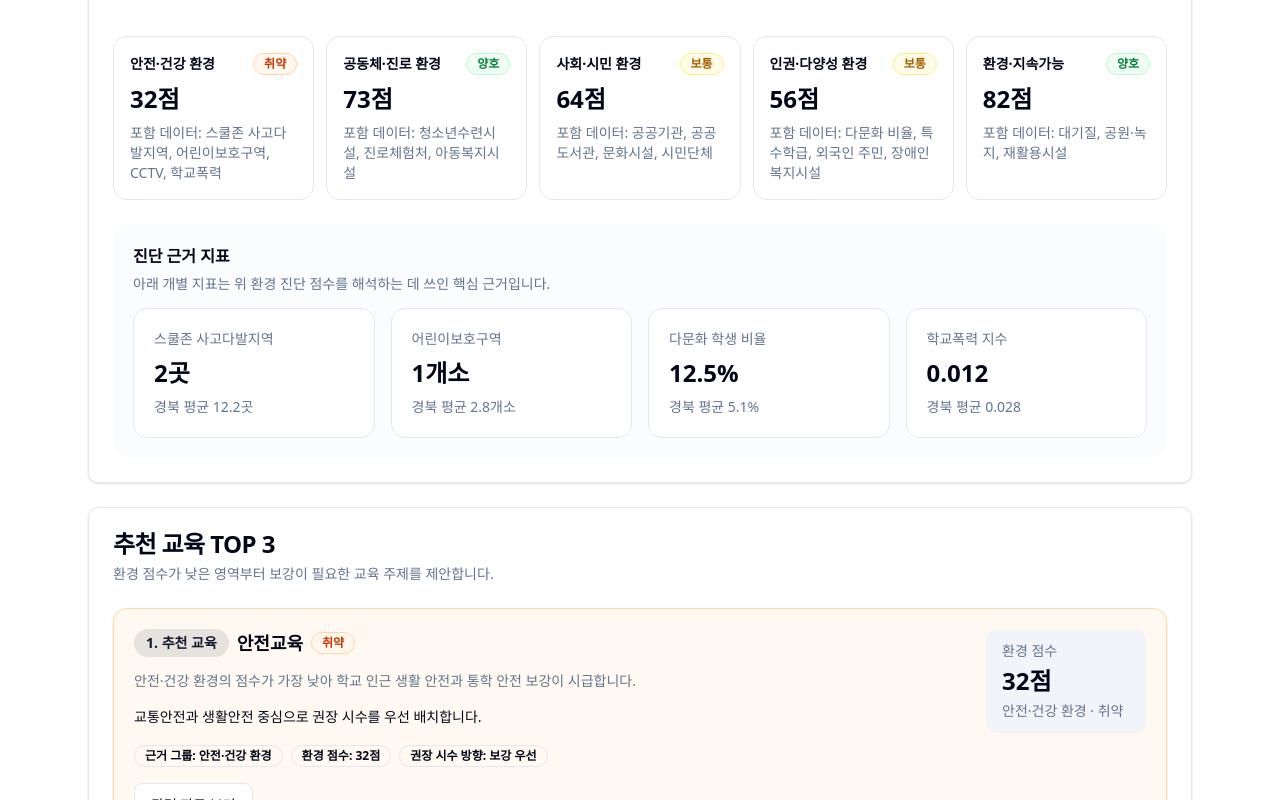
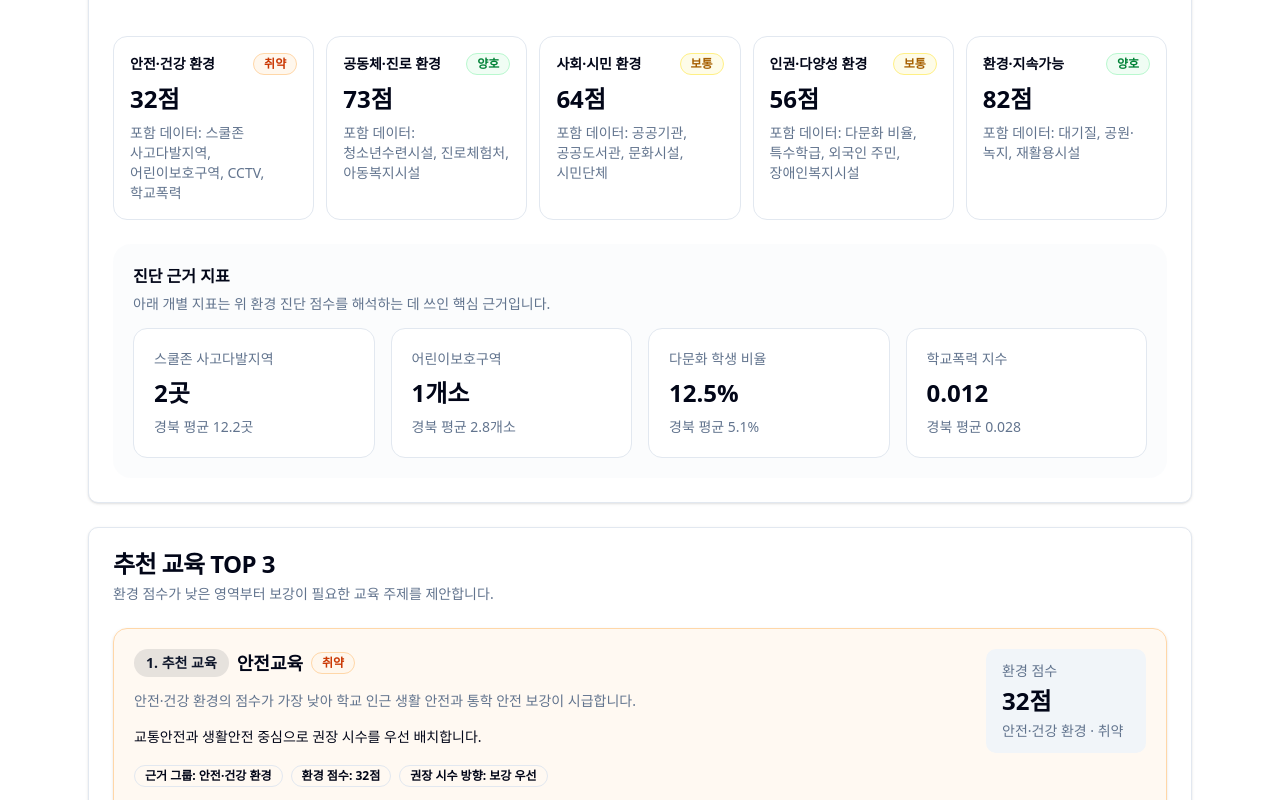
Before and after one commit to bin7335/beom, a Next.js app: page /school/sample-rural in a window 1280 px wide. Shown: the part 840-1640 px from the top of the page. Built offline with nearby package versions, Linux system fonts and the light colour scheme.

Commit message:
fix: prevent korean text from breaking awkwardly

```diff
--- a/src/app/globals.css
+++ b/src/app/globals.css
@@ -126,8 +126,19 @@
   }
   body {
     @apply bg-background text-foreground;
+    word-break: keep-all;
+    overflow-wrap: break-word;
+    line-break: strict;
   }
   html {
     @apply font-sans;
   }
 }
+
+@layer utilities {
+  .ko-keep {
+    word-break: keep-all;
+    overflow-wrap: break-word;
+    line-break: strict;
+  }
+}
--- a/src/app/layout.tsx
+++ b/src/app/layout.tsx
@@ -16,7 +16,7 @@ export default function RootLayout({
 }>) {
   return (
     <html lang="ko" className="h-full antialiased">
-      <body className="min-h-full bg-background text-foreground">
+      <body className="ko-keep min-h-full bg-background text-foreground">
         <RouteProgressBar />
         <div className="flex min-h-screen flex-col">
           <SiteHeader />
--- a/src/components/result/RadarChart.tsx
+++ b/src/components/result/RadarChart.tsx
@@ -134,13 +134,13 @@ export function RadarChart({
           {data.map((item) => (
             <div key={item.groupId} className="rounded-xl border p-4">
               <div className="flex items-center justify-between gap-3">
-                <div className="text-sm font-semibold">{item.group}</div>
+                <div className="ko-keep text-sm font-semibold">{item.group}</div>
                 <Badge className={getScoreState(item.score).badgeClassName}>
                   {getScoreState(item.score).label}
                 </Badge>
               </div>
               <div className="mt-2 text-2xl font-bold">{item.score}점</div>
-              <div className="mt-2 text-sm text-muted-foreground">
+              <div className="ko-keep mt-2 text-sm text-muted-foreground">
                 포함 데이터: {item.items.join(", ")}
               </div>
             </div>
@@ -160,14 +160,14 @@ export function RadarChart({
                 key={item.id}
                 className="rounded-xl border bg-background p-4 sm:p-5"
               >
-                <div className="text-sm text-muted-foreground">{item.label}</div>
+                <div className="ko-keep text-sm text-muted-foreground">{item.label}</div>
                 <div className="mt-2 text-2xl font-bold">
                   {Number.isNaN(item.value)
                     ? "데이터 없음"
                     : `${item.value}${item.unit ?? ""}`}
                 </div>
                 {item.description ? (
-                  <div className="mt-2 text-sm text-muted-foreground">
+                  <div className="ko-keep mt-2 text-sm text-muted-foreground">
                     {item.description}
                   </div>
                 ) : null}
--- a/src/components/result/RecommendationList.tsx
+++ b/src/components/result/RecommendationList.tsx
@@ -68,17 +68,17 @@ export function RecommendationList({
                     <span className="rounded-full bg-primary/10 px-3 py-1 text-sm font-bold text-primary">
                       {rec.rank}. 추천 교육
                     </span>
-                    <h3 className="text-base font-semibold sm:text-lg">{topic.name}</h3>
+                    <h3 className="ko-keep text-base font-semibold sm:text-lg">{topic.name}</h3>
                     <Badge className={state.className}>{state.label}</Badge>
                   </div>
-                  <p className="mb-3 text-sm leading-6 text-muted-foreground">
+                  <p className="ko-keep mb-3 text-sm leading-6 text-muted-foreground">
                     {rec.evidence}
                   </p>
-                  <p className="mb-4 text-sm leading-6">{rec.hoursRecommendation}</p>
+                  <p className="ko-keep mb-4 text-sm leading-6">{rec.hoursRecommendation}</p>
                   <div className="flex flex-wrap gap-2 text-sm">
-                    <Badge variant="outline">근거 그룹: {rec.groupLabel}</Badge>
+                    <Badge variant="outline" className="ko-keep">근거 그룹: {rec.groupLabel}</Badge>
                     <Badge variant="outline">환경 점수: {rec.score}점</Badge>
-                    <Badge variant="outline">권장 시수 방향: 보강 우선</Badge>
+                    <Badge variant="outline" className="ko-keep">권장 시수 방향: 보강 우선</Badge>
                   </div>
                   {primaryResource ? (
                     <div className="mt-4">
@@ -97,7 +97,7 @@ export function RecommendationList({
                 <div className="rounded-lg bg-muted px-4 py-3 sm:min-w-40">
                   <div className="text-sm text-muted-foreground">환경 점수</div>
                   <div className="mt-1 text-2xl font-bold">{rec.score}점</div>
-                  <div className="mt-1 text-sm text-muted-foreground">
+                  <div className="ko-keep mt-1 text-sm text-muted-foreground">
                     {rec.groupLabel} · {state.label}
                   </div>
                 </div>
@@ -119,8 +119,8 @@ export function RecommendationList({
                 <div key={item.topicId} className="rounded-lg border bg-background p-4">
                   <div className="flex items-start justify-between gap-3">
                     <div className="min-w-0">
-                      <div className="text-sm font-semibold">{topic.label}</div>
-                      <div className="mt-1 text-sm text-muted-foreground">
+                      <div className="ko-keep text-sm font-semibold">{topic.label}</div>
+                      <div className="ko-keep mt-1 text-sm text-muted-foreground">
                         {topic.category}
                       </div>
                     </div>
@@ -135,7 +135,7 @@ export function RecommendationList({
                       style={{ width: `${item.score}%` }}
                     />
                   </div>
-                  <p className="mt-3 text-sm leading-6 text-muted-foreground">
+                  <p className="ko-keep mt-3 text-sm leading-6 text-muted-foreground">
                     {item.reason}
                   </p>
                 </div>
--- a/src/components/result/ResourceLinks.tsx
+++ b/src/components/result/ResourceLinks.tsx
@@ -24,7 +24,7 @@ export function ResourceLinks({
 
             return (
               <div key={rec.rank} className="rounded-xl border p-4">
-                <div className="mb-3 text-sm font-semibold">
+                <div className="ko-keep mb-3 text-sm font-semibold">
                   {rec.rank}위. {topic.name}
                 </div>
                 <div className="flex flex-wrap gap-3">
--- a/src/components/result/SchoolHeader.tsx
+++ b/src/components/result/SchoolHeader.tsx
@@ -6,10 +6,10 @@ export function SchoolHeader({ school }: { school: School }) {
     <Card>
       <CardContent className="p-4 sm:p-6">
         <div className="space-y-2">
-          <h1 className="text-2xl font-bold leading-tight sm:text-3xl">
+          <h1 className="ko-keep text-2xl font-bold leading-tight sm:text-3xl">
             {school.name}
           </h1>
-          <p className="text-sm leading-6 text-muted-foreground sm:text-base">
+          <p className="ko-keep text-sm leading-6 text-muted-foreground sm:text-base">
             {school.address}
           </p>
         </div>
```
